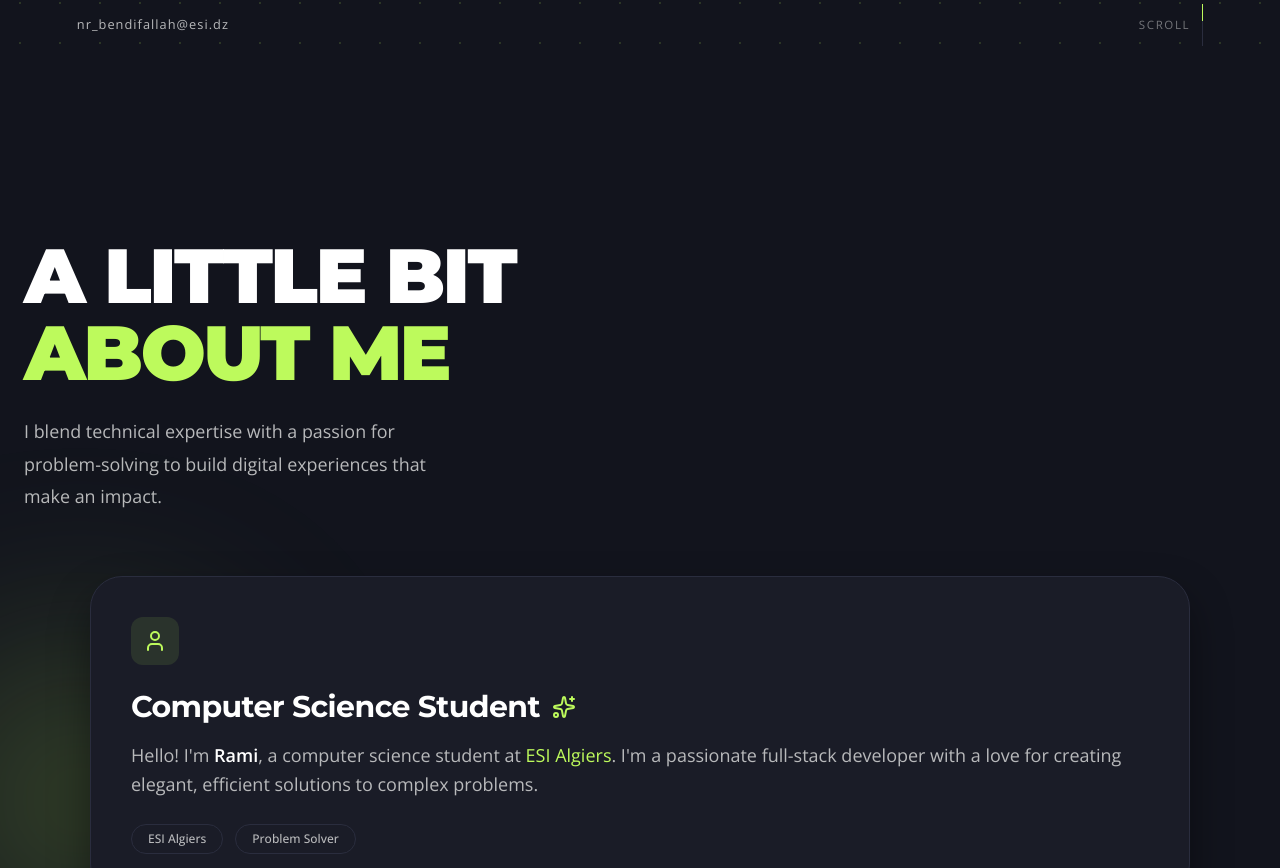
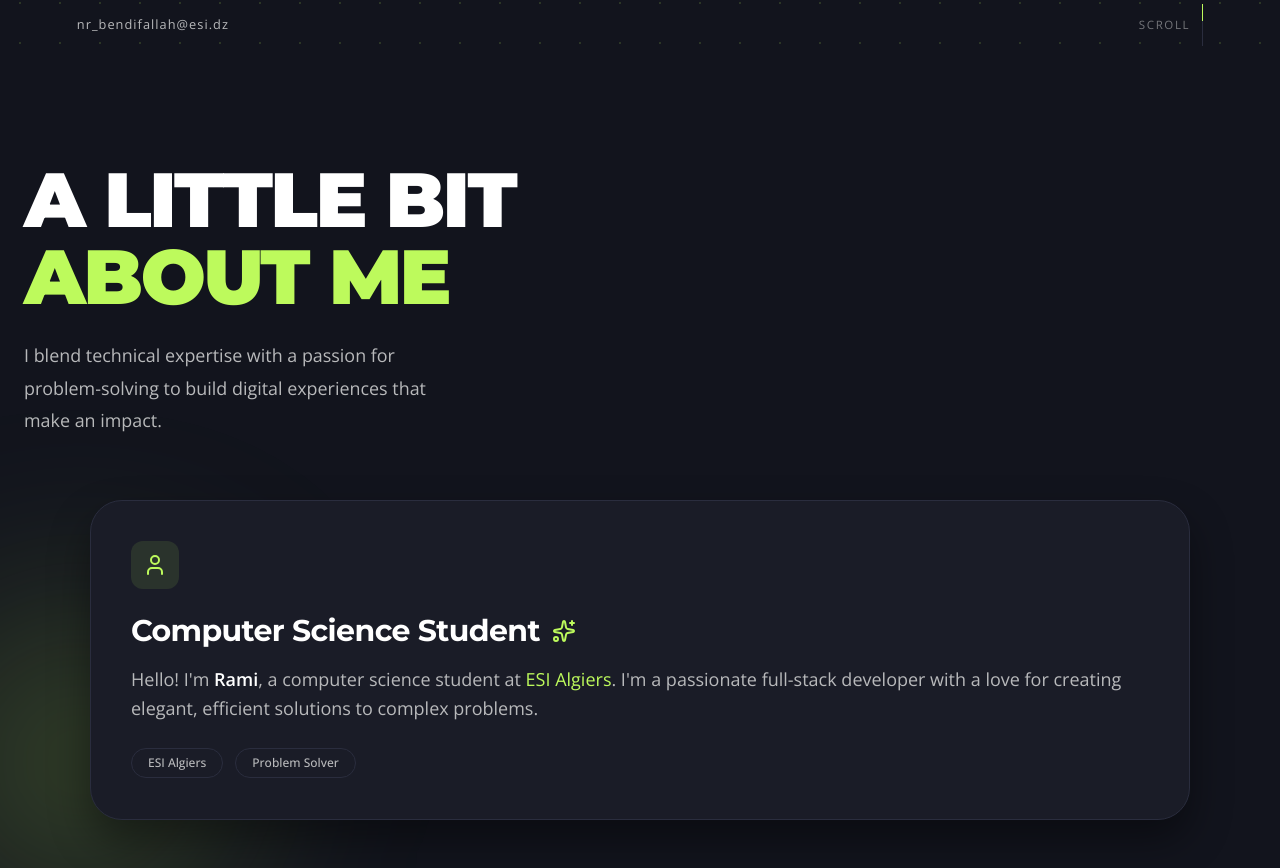
Before and after one commit to Bendifallah-Rami/rami-portfolio-v2, a Next.js app: page / in a window 1280 px wide. Shown: the part 737-1605 px from the top of the page. Built offline with nearby package versions, Linux system fonts and the light colour scheme.

Commit message:
style: adjust padding in About section for improved layout

```diff
--- a/src/components/sections/about.jsx
+++ b/src/components/sections/about.jsx
@@ -7,7 +7,7 @@ export default function About() {
   return (
     <section
       id="about"
-      className="relative overflow-hidden py-24 bg-transparent [font-family:var(--font-body)]"
+      className="relative overflow-hidden py-5 bg-transparent [font-family:var(--font-body)]"
     >
       {/* Decorative background elements */}
       <div className="pointer-events-none absolute top-1/4 -left-20 h-80 w-80 rounded-full bg-(--color-accent)/20 blur-[100px]" />
```
